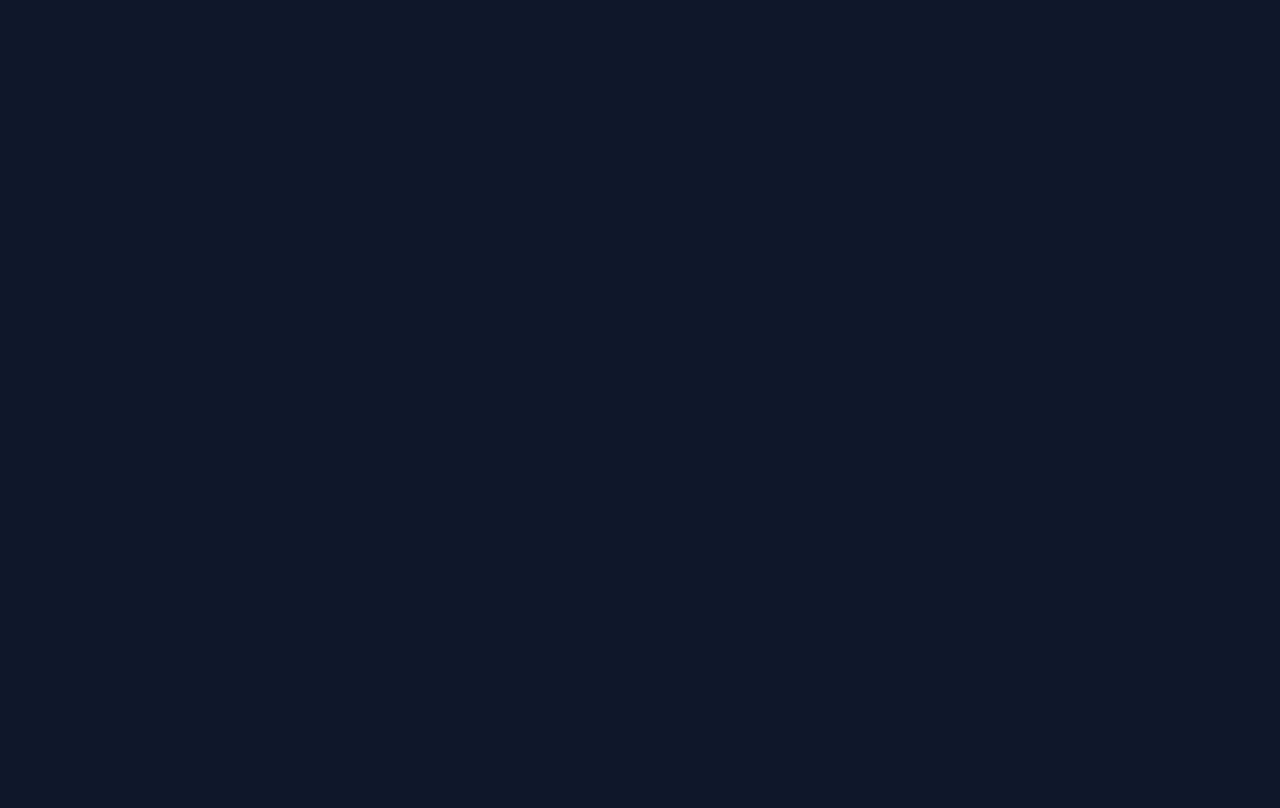
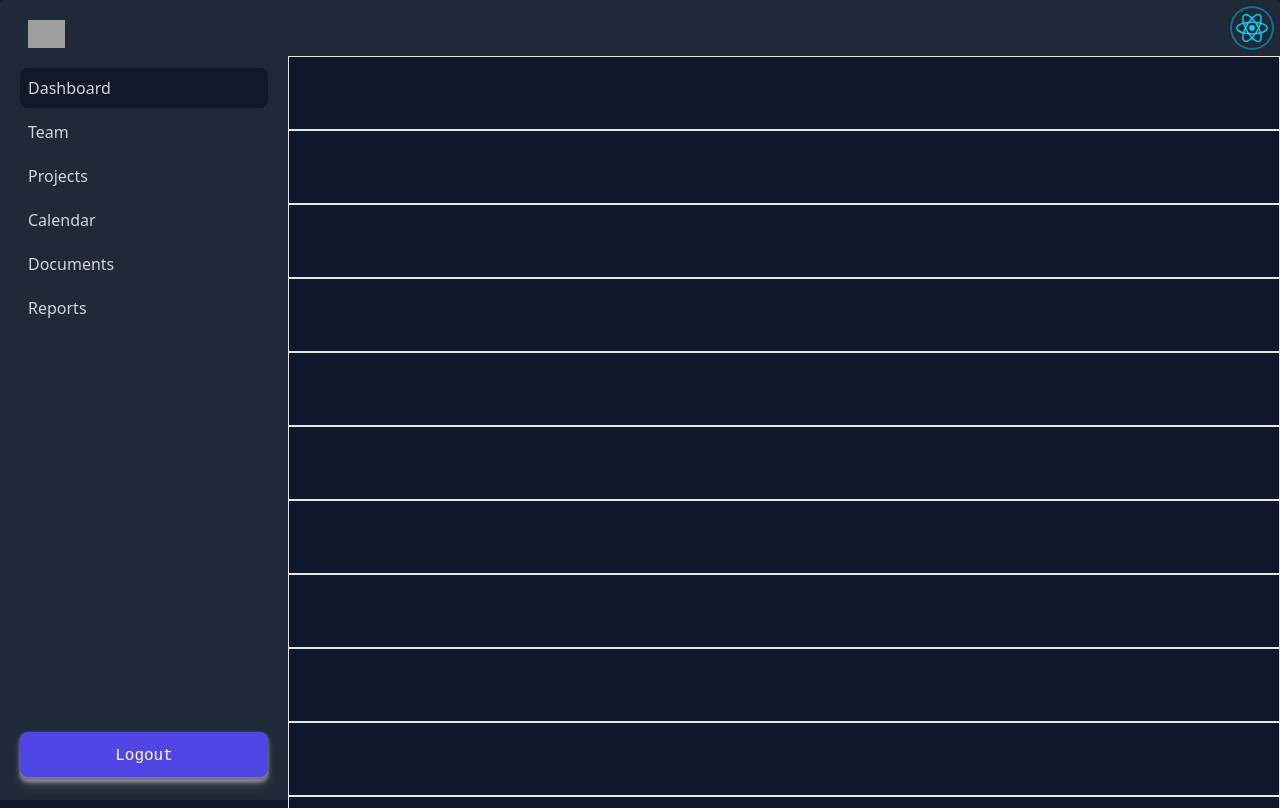
Before and after one commit to Jcorrales07/trellux-ui, a React (Vite) app: page /dashboard in a window 1280 px wide. Before the commit this address had no page. Built offline with nearby package versions, Linux system fonts and the light colour scheme; grey boxes are pictures that could not be loaded.

Commit message:
Creacion del dashboard, aun falta detalles del ui

```diff
--- a/src/App.jsx
+++ b/src/App.jsx
@@ -1,5 +1,5 @@
 import React from 'react';
-import { HomePage, Login, Register } from './components';
+import { HomePage, Login, Register, Dashboard } from './components';
 import { BrowserRouter as Router, Routes, Route } from 'react-router-dom';
 
 const App = () => {
@@ -10,6 +10,7 @@ const App = () => {
                     <Route path="/" element={<HomePage />} />
                     <Route path="/login" element={<Login />} />
                     <Route path="/register" element={<Register />} />
+                    <Route path="/dashboard" element={<Dashboard />} />
                 </Routes>
             </Router>
         </>
--- /dev/null
+++ b/src/components/BoardGrid.jsx
@@ -0,0 +1,64 @@
+import React from 'react';
+
+const BoardGrid = () => {
+    return (
+        <div className="flex flex-col h-[94vh] overflow-scroll overflow-x-hidden">
+            <div className="p-5 border">
+                <div className="p-4"></div>
+            </div>
+            <div className="p-5 border">
+                <div className="p-4"></div>
+            </div>
+            <div className="p-5 border">
+                <div className="p-4"></div>
+            </div>
+            <div className="p-5 border">
+                <div className="p-4"></div>
+            </div>
+            <div className="p-5 border">
+                <div className="p-4"></div>
+            </div>
+            <div className="p-5 border">
+                <div className="p-4"></div>
+            </div>
+            <div className="p-5 border">
+                <div className="p-4"></div>
+            </div>
+            <div className="p-5 border">
+                <div className="p-4"></div>
+            </div>
+            <div className="p-5 border">
+                <div className="p-4"></div>
+            </div>
+            <div className="p-5 border">
+                <div className="p-4"></div>
+            </div>
+            <div className="p-5 border">
+                <div className="p-4"></div>
+            </div>
+            <div className="p-5 border">
+                <div className="p-4"></div>
+            </div>
+            <div className="p-5 border">
+                <div className="p-4"></div>
+            </div>
+            <div className="p-5 border">
+                <div className="p-4"></div>
+            </div>
+            <div className="p-5 border">
+                <div className="p-4"></div>
+            </div>
+            <div className="p-5 border">
+                <div className="p-4"></div>
+            </div>
+            <div className="p-5 border">
+                <div className="p-4"></div>
+            </div>
+            <div className="p-5 border">
+                <div className="p-4"></div>
+            </div>
+        </div>
+    );
+};
+
+export default BoardGrid;
--- /dev/null
+++ b/src/components/Boards.jsx
@@ -0,0 +1,14 @@
+import React from 'react'
+import NavbarBoard from './NavbarBoard'
+import BoardGrid from './BoardGrid'
+
+const Boards = () => {
+  return (
+    <div className='w-full flex flex-col'>
+        <NavbarBoard />
+        <BoardGrid />
+    </div>
+    )
+}
+
+export default Boards
--- /dev/null
+++ b/src/components/Dashboard.jsx
@@ -0,0 +1,13 @@
+import React from 'react';
+import Sidebar from './Sidebar';
+import Boards from './Boards';
+
+
+const Dashboard = () => (
+    <div className='flex flex-row max-w-[1360px] m-auto'>
+        <Sidebar />
+        <Boards />
+    </div>
+);
+
+export default Dashboard;
--- a/src/components/HomePage.jsx
+++ b/src/components/HomePage.jsx
@@ -5,9 +5,9 @@ import './css/HomePage.css';
 const HomePage = () => {
     return (
         <>
-            <Navbar />
-            <div className="flex justify-center mt-20">
-                <h1 className="title font-black text-pop-up-top text-gray-500 text-center">
+            <Navbar/>
+            <div>
+                <h1 className="title font-black text-pop-up-top text-gray-500 text-center md:mt-20 mt-80">
                     Trellux
                 </h1>
             </div>
--- a/src/components/Navbar.jsx
+++ b/src/components/Navbar.jsx
@@ -1,6 +1,7 @@
 import React, { useState } from 'react';
 import menu from '../assets/menu.svg';
 import close from '../assets/close.svg';
+import './css/Navbar.css';
 
 const navLinks = [
     { path: '/', title: 'Home' },
@@ -9,7 +10,7 @@ const navLinks = [
 ];
 
 const Navbar = () => {
-    const [toggle, setToggle] = useState(false);
+    const [toggleMenu, setToggleMenu] = useState(false);
 
     return (
         <header className="w-full bg-gray-800 py-2 px-2 rounded-t">
@@ -38,17 +39,17 @@ const Navbar = () => {
 
                 <div className="sm:hidden flex flex-1 justify-end items-center">
                     <img
-                        src={toggle ? close : menu}
+                        src={toggleMenu ? close : menu}
                         alt="responsive menu"
                         className="w-[28px] h-[28px] object-contain mr-4"
                         onClick={() => {
-                            setToggle((prev) => !prev);
+                            setToggleMenu((prev) => !prev);
                         }}
                     />
 
                     <div
                         className={`${
-                            toggle ? 'flex' : 'hidden'
+                            toggleMenu ? 'flex' : 'hidden'
                         } p-6 bg-gray-800 absolute top-12 right-0 mx-0 my-2 min-w-[140px] rounded-bl-md sidebar`}
                     >
                         <ul className="list-none flex flex-col justify-end items-center flex-1">
--- /dev/null
+++ b/src/components/NavbarBoard.jsx
@@ -0,0 +1,30 @@
+import React from 'react';
+import react from '../assets/react.svg';
+
+
+const NavbarBoard = () => {
+    return (
+        <header className="w-full bg-gray-800  py-2 px-2 rounded-tr">
+            <div className="ml-4">
+                <img
+                    // src={toggleSidebar ? close : menu}
+                    alt="menu icon"
+                    className="w-[28px] h-[28px] object-contain mr-4 sm:hidden"
+                    // Creo que me va a tocar meterle REDUX
+                    // onClick={() => {
+                    //     alert(`toggleSidebar: ${!toggleSidebar}`);
+                    // }}
+                />
+            </div>
+            <div className="flex justify-end">
+                <img
+                    src={react}
+                    alt="user avatar"
+                    className="inline-block h-10 w-10 p-1 rounded-full ring-2 ring-cyan-700"
+                />
+            </div>
+        </header>
+    );
+};
+
+export default NavbarBoard;
--- /dev/null
+++ b/src/components/Sidebar.jsx
@@ -0,0 +1,54 @@
+import React from 'react';
+import './css/Navbar.css';
+
+const navLinks = [
+    { title: 'Dashboard', active: true },
+    { title: 'Team', active: false },
+    { title: 'Projects', active: false },
+    { title: 'Calendar', active: false },
+    { title: 'Documents', active: false },
+    { title: 'Reports', active: false },
+];
+
+const Sidebar = () => {
+    return (
+        <div className="sm:flex hidden flex-col justify-between max-w-[320px] min-w-[288px] h-[100vh] p-5 bg-gray-800 rounded-tl border-neutral-800">
+            <div className="w-full">
+                <img
+                    className="h-7 w-auto mb-5 ml-2"
+                    src="https://tailwindui.com/img/logos/mark.svg?color=indigo&shade=600"
+                    alt="Your Company"
+                />
+
+                <div className="options w-full">
+                    <nav>
+                        <ul>
+                            {navLinks.map((link, i) => (
+                                <li
+                                    key={i}
+                                    className={`${
+                                        i === navLinks.length - 1
+                                            ? 'mb-0'
+                                            : 'mb-1'
+                                    }
+                                    text-gray-300 font-medium cursor-pointer hover:text-white hover:bg-gray-900 hover:rounded-lg p-2 ${
+                                        link.active ? 'bg-gray-900 rounded-lg' : ''
+                                    }`}
+                                >
+                                    {link.title}
+                                </li>
+                            ))}
+                        </ul>
+                    </nav>
+                </div>
+            </div>
+            <div>
+                <button className="bg-indigo-600 text-white rounded-lg px-4 py-2 w-full button">
+                    Logout
+                </button>
+            </div>
+        </div>
+    );
+};
+
+export default Sidebar;
--- /dev/null
+++ b/src/components/css/Navbar.css
@@ -0,0 +1,44 @@
+.button {
+    align-items: center;
+    appearance: none;
+    background-color: rgb(15 23 42);
+    border-radius: 4px;
+    border-width: 0;
+    box-shadow: rgba(255, 255, 255, 0.479) 0 2px 4px,rgba(255, 255, 255, 0.21) 0 7px 13px -3px,#78787a 0 -3px 0 inset;
+    box-sizing: border-box;
+    color: rgb(251, 251, 251);
+    cursor: pointer;
+    display: inline-flex;
+    font-family: "JetBrains Mono",monospace;
+    height: 48px;
+    justify-content: center;
+    line-height: 1;
+    list-style: none;
+    overflow: hidden;
+    padding-left: 16px;
+    padding-right: 16px;
+    position: relative;
+    text-align: left;
+    text-decoration: none;
+    transition: box-shadow .15s,transform .15s;
+    user-select: none;
+    -webkit-user-select: none;
+    touch-action: manipulation;
+    white-space: nowrap;
+    will-change: box-shadow,transform;
+    font-size: 16px;
+   }
+
+   .button:focus {
+    box-shadow: #D6D6E7 0 0 0 1.5px inset, rgba(45, 35, 66, 0.4) 0 2px 4px, rgba(45, 35, 66, 0.3) 0 7px 13px -3px, #D6D6E7 0 -3px 0 inset;
+   }
+
+   .button:hover {
+    box-shadow: rgba(45, 35, 66, 0.3) 0 4px 8px, rgba(45, 35, 66, 0.2) 0 7px 13px -3px, #D6D6E7 0 -3px 0 inset;
+    transform: translateY(-2px);
+   }
+
+   .button:active {
+    box-shadow: #D6D6E7 0 3px 7px inset;
+    transform: translateY(2px);
+   }
--- a/src/components/index.js
+++ b/src/components/index.js
@@ -2,10 +2,12 @@ import HomePage from './HomePage';
 import Login from './Login';
 import Register from './Register';
 import Navbar from './Navbar';
+import Dashboard from './Dashboard';
 
 export {
     HomePage,
     Login,
     Register,
-    Navbar
+    Navbar,
+    Dashboard
 };
--- a/src/index.css
+++ b/src/index.css
@@ -4,6 +4,4 @@
 
 body {
     background-color: rgb(15 23 42);
-
-
 }
--- /dev/null
+++ b/src/utils/state.js
@@ -0,0 +1 @@
+export let toggleSidebar = false;
```
Also changed, not shown: src/assets/icons/home.svg (added).
